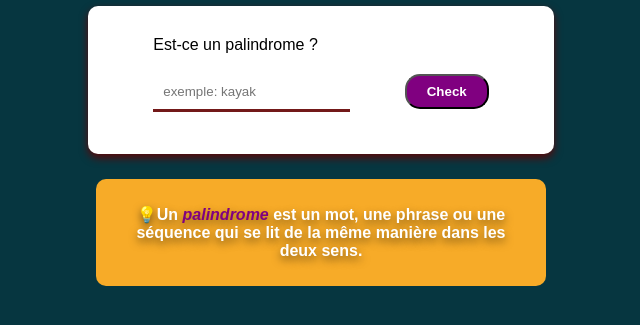
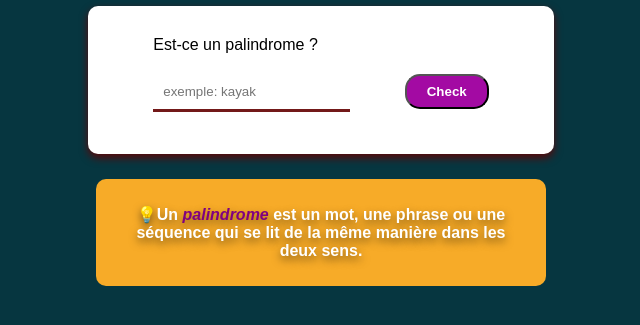
Before and after one commit to LiiamD/the-palindrome-test, a plain HTML site: page thePalindromeTest.html in a window 1280 px wide. In both pictures the pointer is over the button "Check". Shown: the part 365-690 px from the top of the page, without its empty margins (319-959 px from the left). Drawn offline with Linux system fonts and the light colour scheme.

Commit message:
Update palTestStyles.css

```diff
--- a/css/palTestStyles.css
+++ b/css/palTestStyles.css
@@ -36,6 +36,11 @@ button {
   color: white;
   background: purple;
   border-radius: 15px;
+  cursor: pointer;
+}
+
+button:hover {
+    background: rgb(163, 10, 163)
 }
 
 #result {
```
